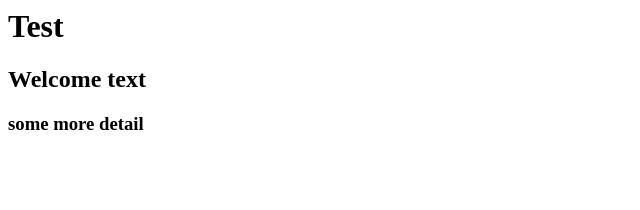
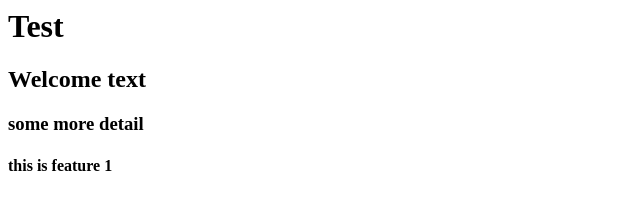
Before and after one commit to napatwongchr/codecamp-intro-git, a plain HTML site: page index.html in a window 1280 px wide. Shown: the whole page, without its empty margins (0-640 px from the left). Drawn offline with Linux system fonts and the light colour scheme.

Commit message:
this is from feature 1

```diff
--- a/index.html
+++ b/index.html
@@ -5,3 +5,6 @@
 <h3>
   some more detail
 </h3>
+<h4>
+  this is feature 1
+</h4>
```
